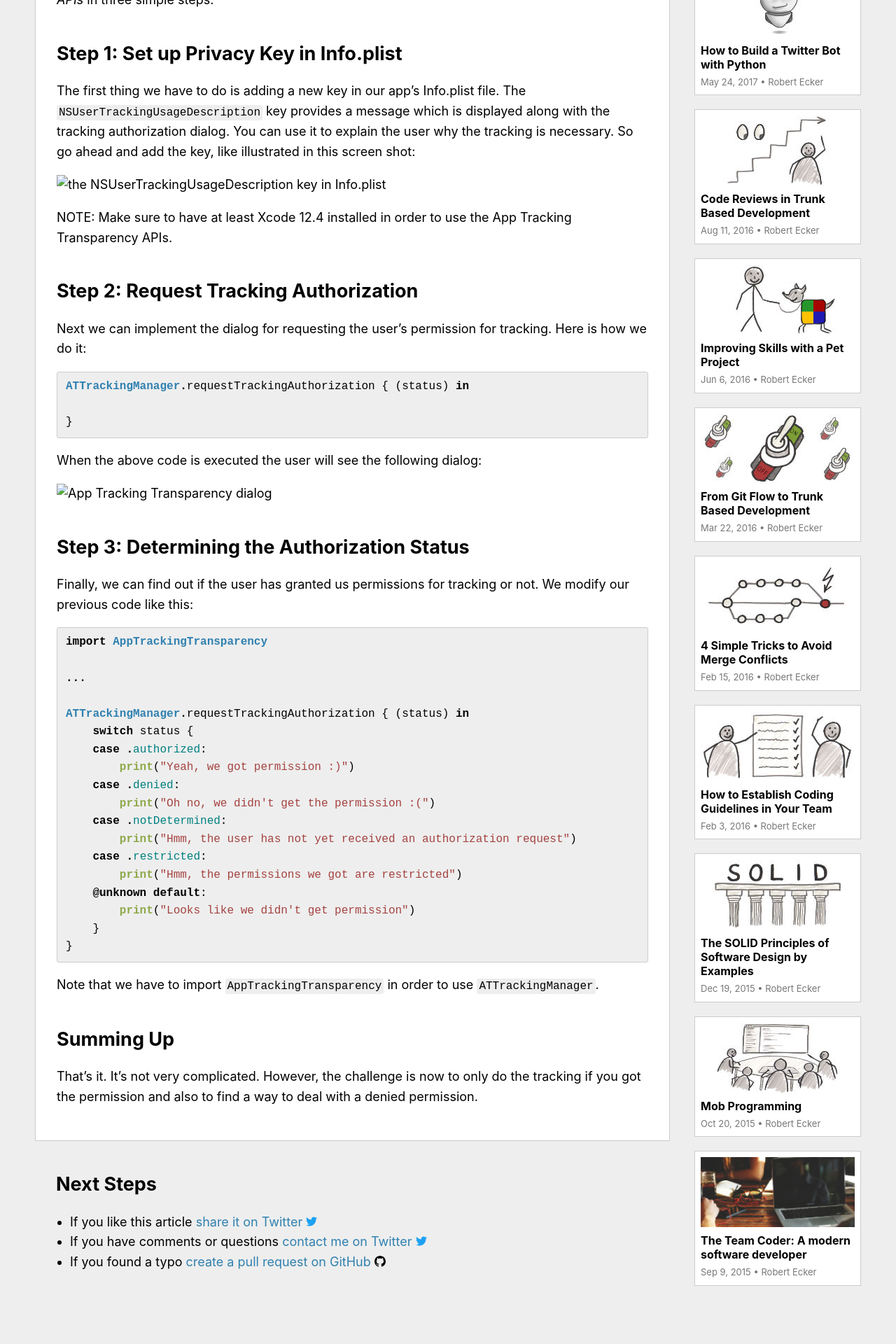
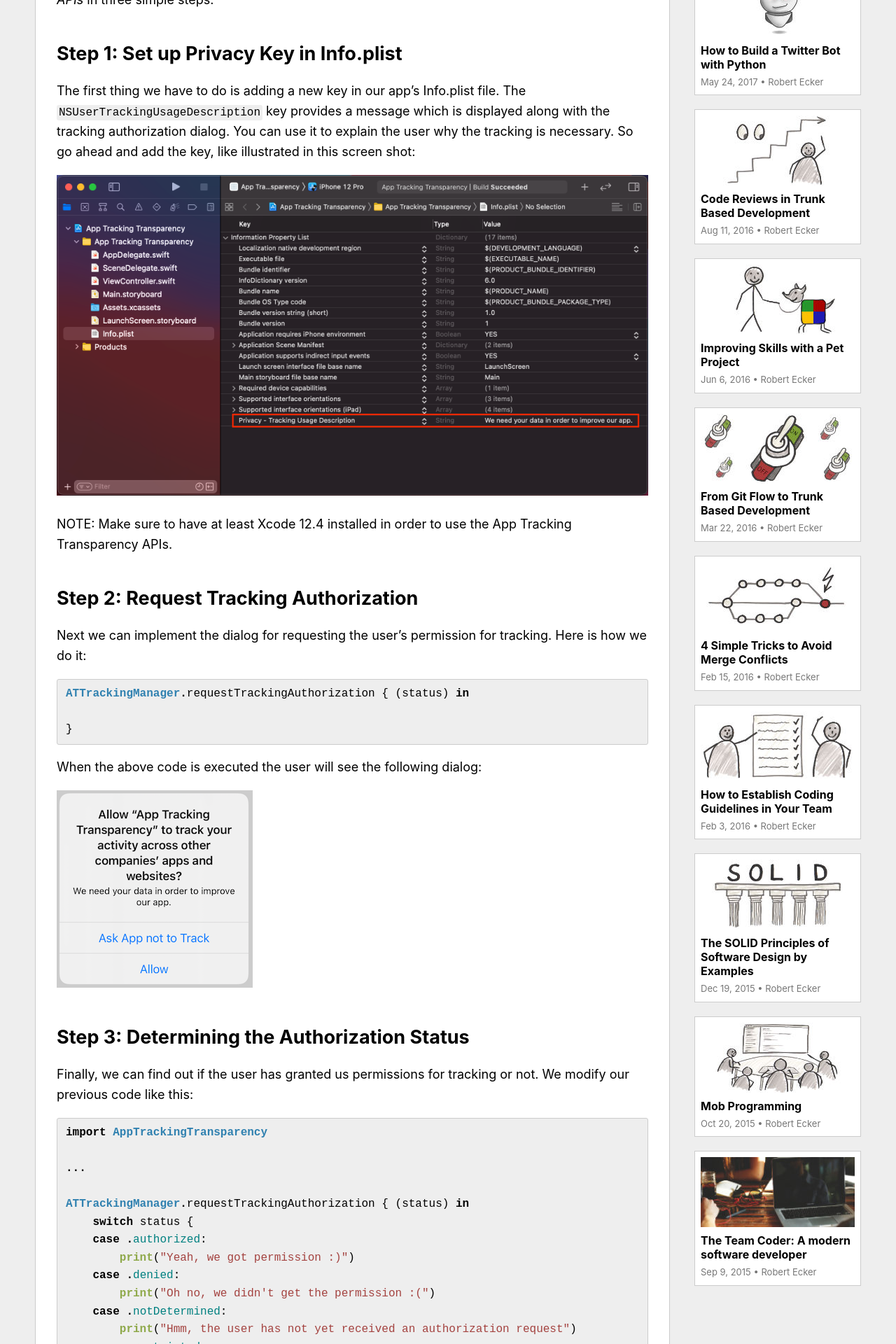
Before and after one commit to team-coder/team-coder.com, a Jekyll site: the page built from _posts/2021-02-02-app-tracking-transparency-apis.md, in a window 1280 px wide. Shown: the part 1047-2967 px from the top of the page at 70% size. Built offline with Jekyll 4.4.1, drawn with Linux system fonts in a browser that asks for light colours.

Commit message:
Fix image URLs

```diff
--- a/_posts/2021-02-02-app-tracking-transparency-apis.md
+++ b/_posts/2021-02-02-app-tracking-transparency-apis.md
@@ -20,7 +20,7 @@
 
 The first thing we have to do is adding a new key in our app's Info.plist file. The `NSUserTrackingUsageDescription` key provides a message which is displayed along with the tracking authorization dialog. You can use it to explain the user why the tracking is necessary. So go ahead and add the key, like illustrated in this screen shot:
 
-![the NSUserTrackingUsageDescription key in Info.plist](../images/posts/2021-02-02-app-transparency-apis/NSUserTrackingUsageDescription.png)
+![the NSUserTrackingUsageDescription key in Info.plist](../images/posts/2021-02-02-app-tracking-transparency-apis/NSUserTrackingUsageDescription.png)
 
 NOTE: Make sure to have at least Xcode 12.4 installed in order to use the App Tracking Transparency APIs.
 
@@ -36,7 +36,7 @@
 
 When the above code is executed the user will see the following dialog:
 
-![App Tracking Transparency dialog](../images/posts/2021-02-02-app-transparency-apis/app-tracking-transparency-dialog.png)
+![App Tracking Transparency dialog](../images/posts/2021-02-02-app-tracking-transparency-apis/app-tracking-transparency-dialog.png)
 
 ## Step 3: Determining the Authorization Status
 
```
